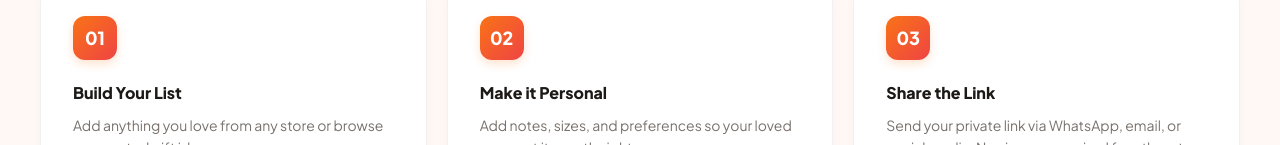
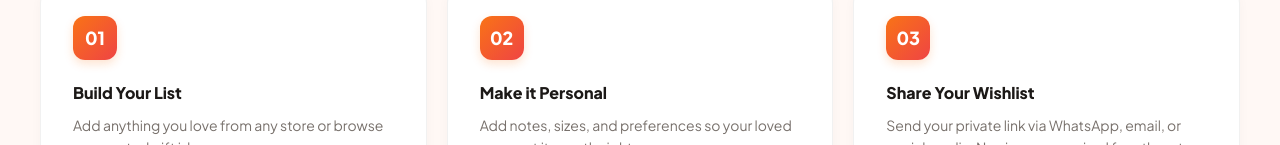
Before and after one commit to Yatish05/wishnest, a React (Vite) app: page / in a window 1280 px wide. Shown: the part 807-952 px from the top of the page. Built offline with nearby package versions, Linux system fonts and the light colour scheme; no server answers.

Commit message:
docs: update 'Share the Link' to 'Share Your Wishlist' on landing page

```diff
--- a/src/pages/LandingPage.jsx
+++ b/src/pages/LandingPage.jsx
@@ -206,7 +206,7 @@ export default function LandingPage() {
             </div>
             <div className="landing-step-card">
               <div className="landing-step-number">03</div>
-              <h3>Share the Link</h3>
+              <h3>Share Your Wishlist</h3>
               <p>Send your private link via WhatsApp, email, or social media. No sign-up required for others to view.</p>
             </div>
           </div>
```
